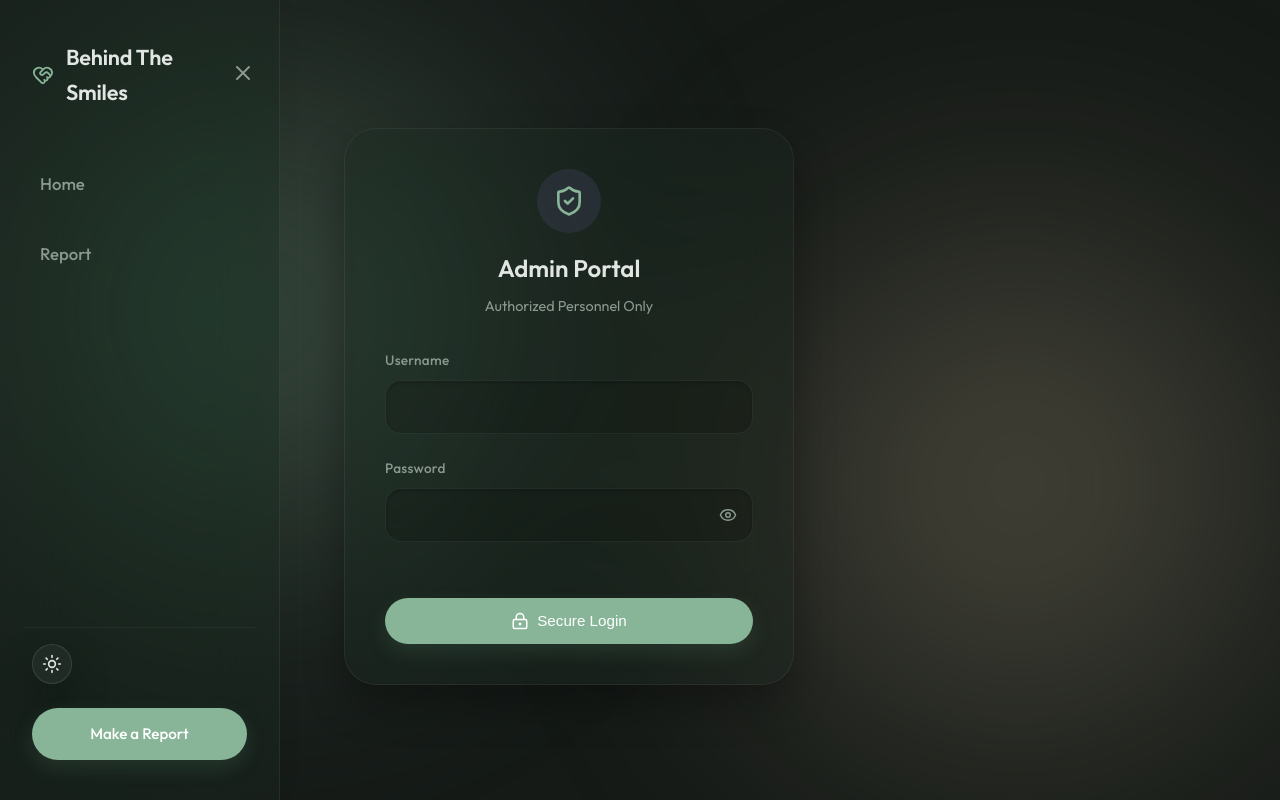
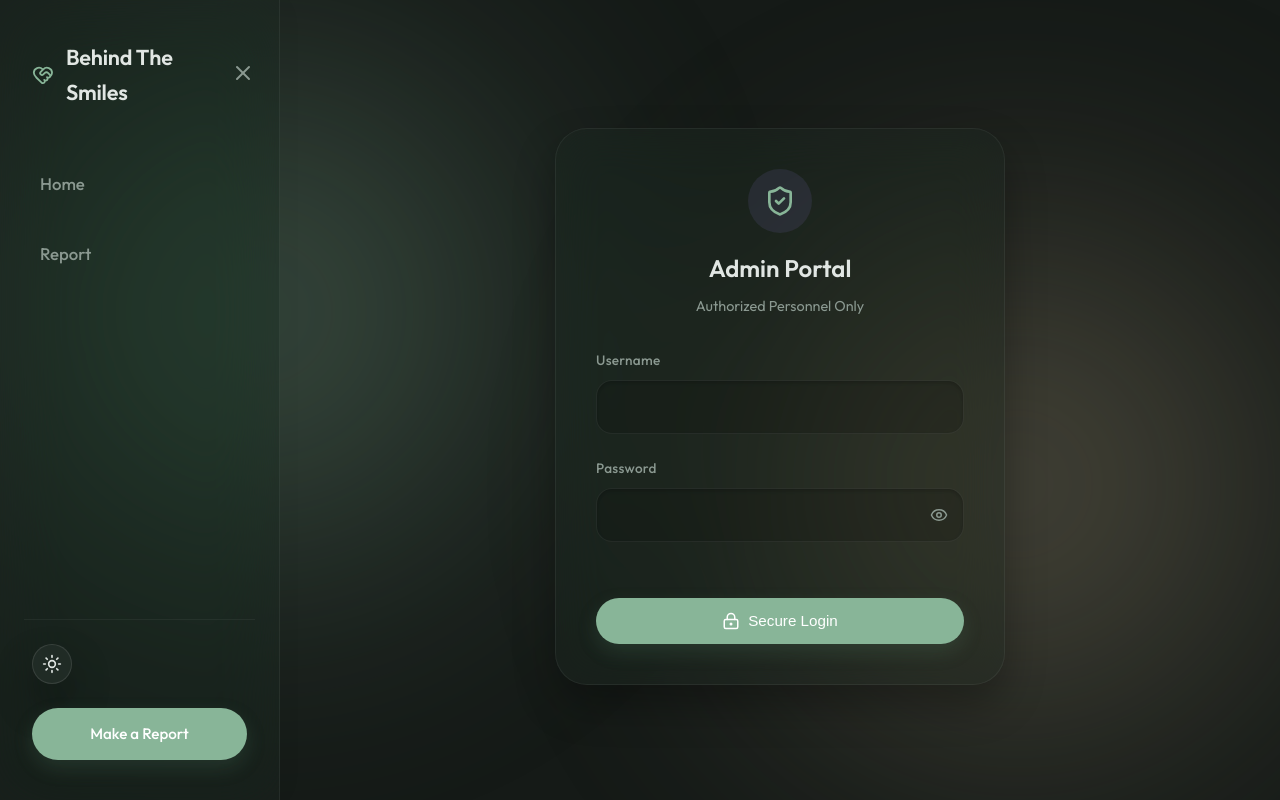
Before and after one commit to mrsreeindian/cyber-report, a Next.js app: page /admin in a window 1280 px wide. Built offline with nearby package versions, Linux system fonts and the light colour scheme; no server answers.

Commit message:
Fix Admin Portal login card centering and push sidebar footer to bottom

```diff
--- a/src/app/admin/page.tsx
+++ b/src/app/admin/page.tsx
@@ -43,7 +43,7 @@ export default function AdminLogin() {
   };
 
   return (
-    <div className="card animate-fade-in" style={{ maxWidth: '450px', marginTop: '10vh' }}>
+    <div className="card animate-fade-in" style={{ maxWidth: '450px', margin: '10vh auto 0', width: '100%' }}>
       <div style={{ display: 'flex', flexDirection: 'column', alignItems: 'center', marginBottom: '2rem' }}>
         <div style={{
           width: '64px', height: '64px',
--- a/src/app/globals.css
+++ b/src/app/globals.css
@@ -185,8 +185,9 @@ html.dark .sidebar-link:hover {
   display: flex;
   flex-direction: column;
   gap: 1.5rem;
-  padding: 1rem 0.5rem 0;
+  padding: 1.5rem 0.5rem 0;
   border-top: 1px solid rgba(0, 0, 0, 0.05);
+  margin-top: auto;
 }
 
 html.dark .sidebar-footer {
```
